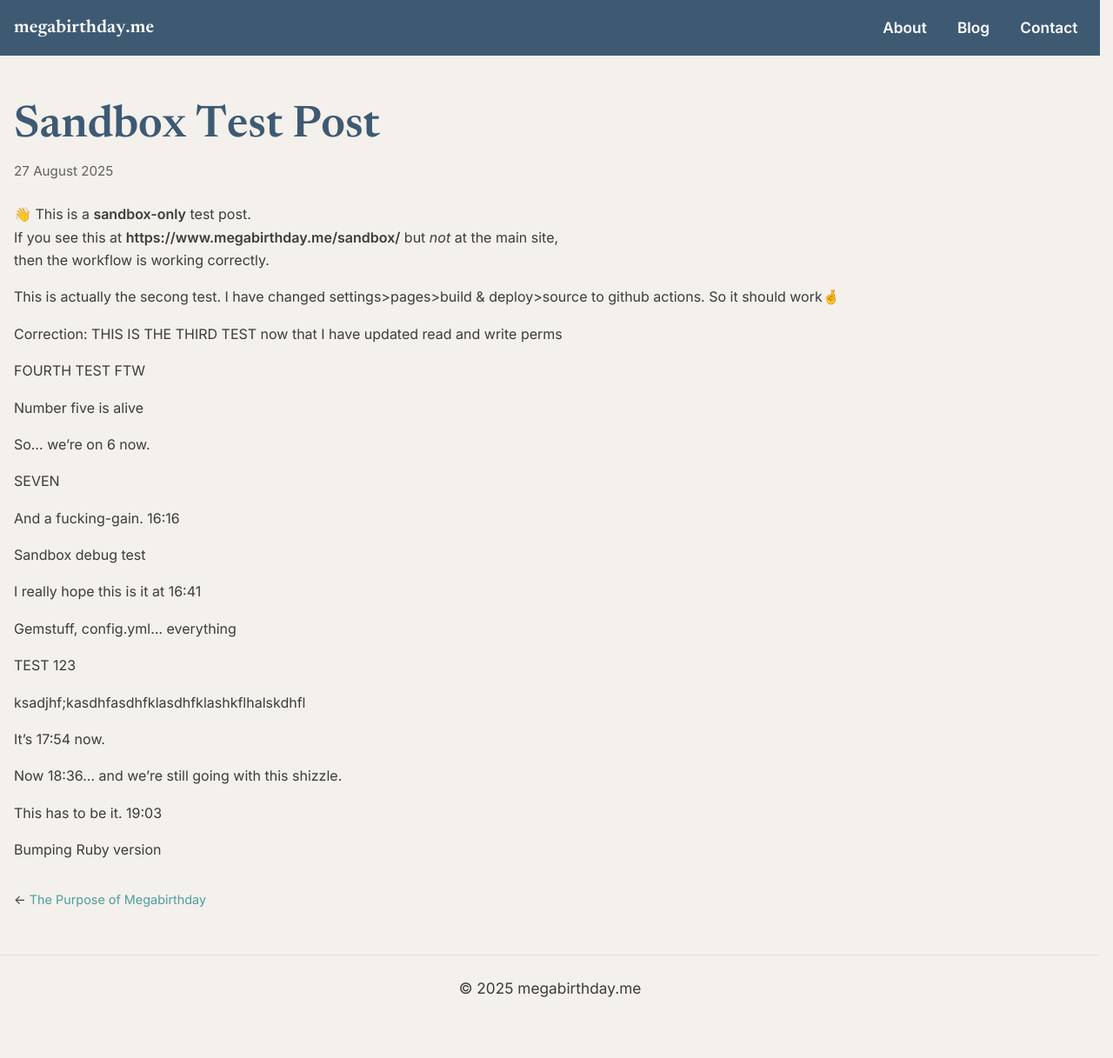
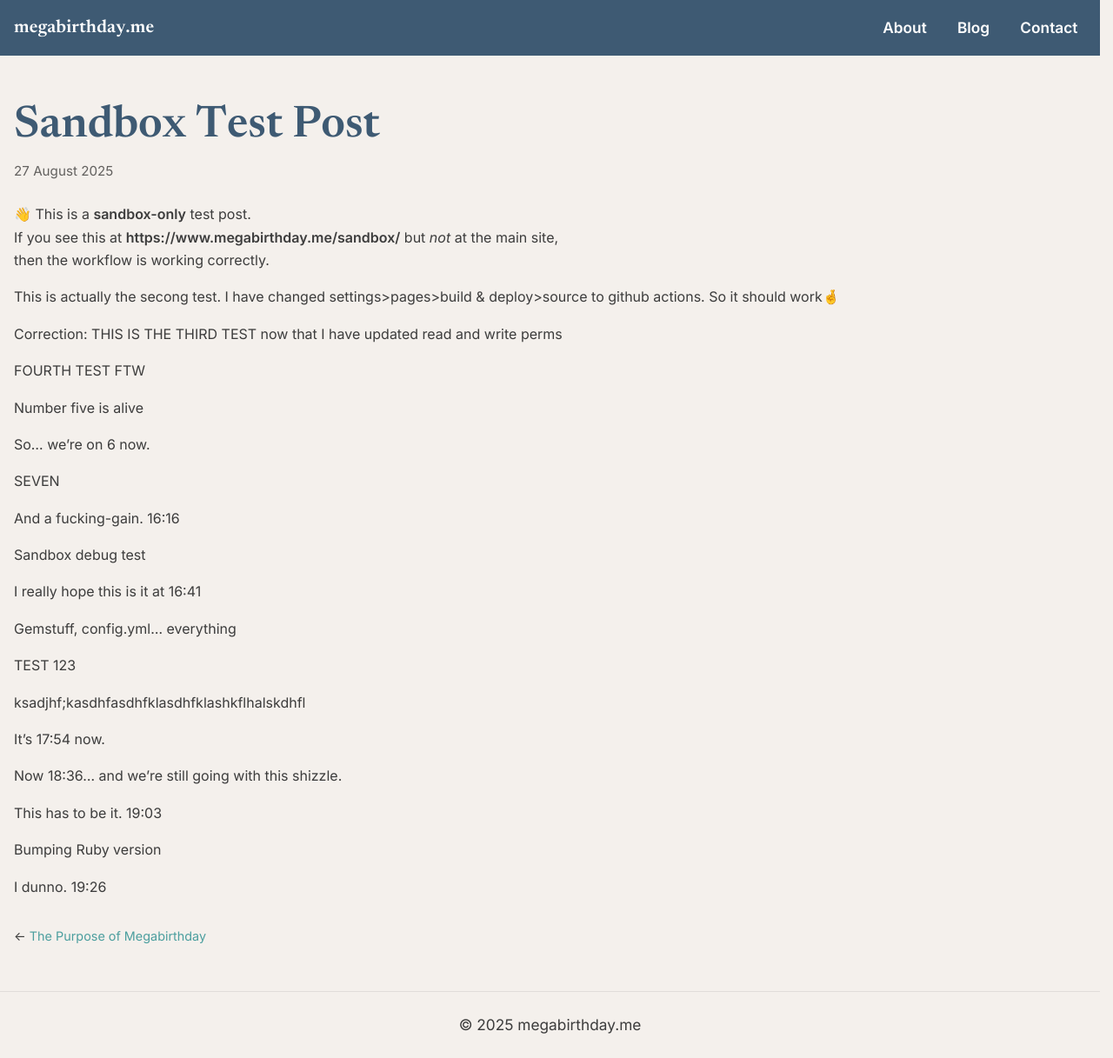
Before and after one commit to Vazool/megabirthday, a Jekyll site: the page built from _posts/2025-08-27-sandbox-test.md, in a window 1280 px wide and 1217 px high. Shown: the whole window at 87% size. Built offline with Jekyll 4.4.1, drawn with Linux system fonts in a browser that asks for light colours.

Commit message:
Sandbox test trigger after ruby 3.2.2 force decache

```diff
--- a/_posts/2025-08-27-sandbox-test.md
+++ b/_posts/2025-08-27-sandbox-test.md
@@ -39,3 +39,5 @@ Now 18:36... and we're still going with this shizzle.
 This has to be it. 19:03
 
 Bumping Ruby version
+
+I dunno. 19:26
```
